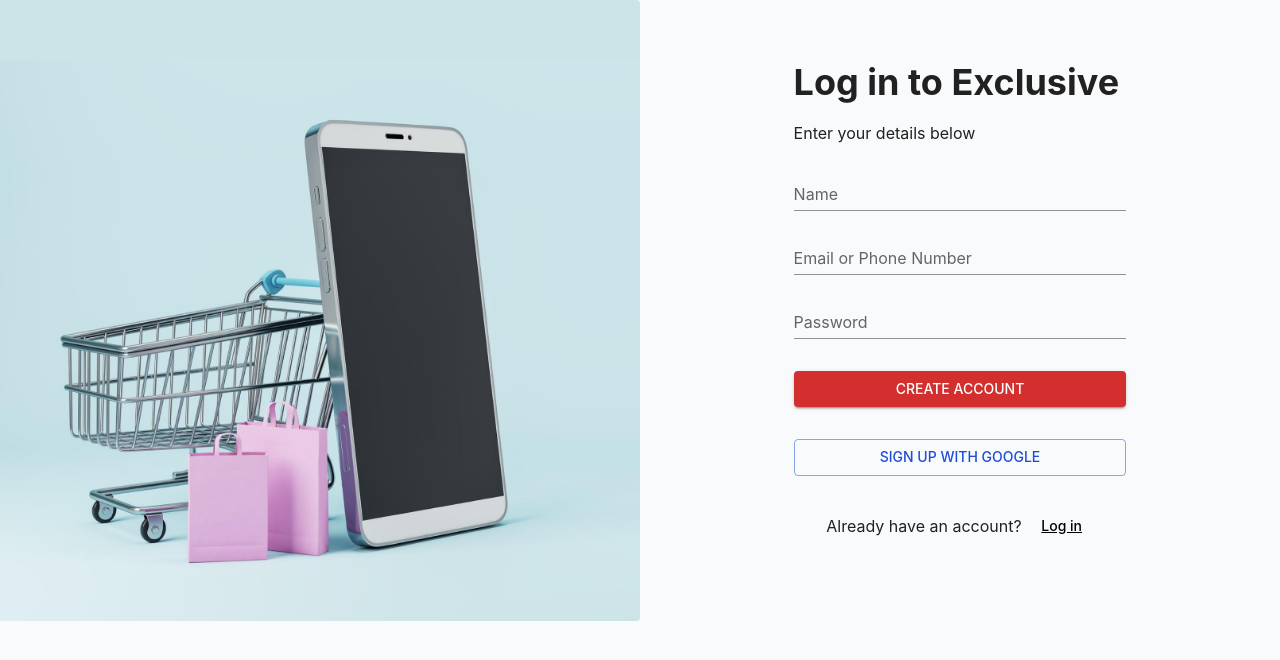
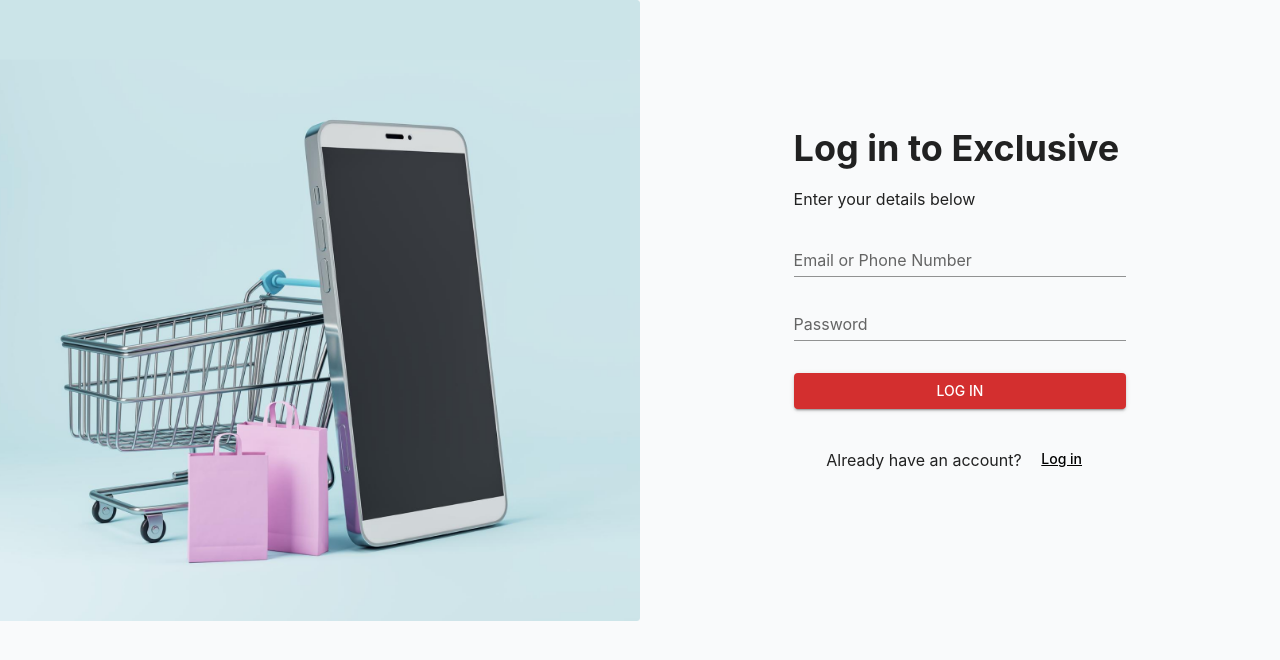
Before and after one commit to muskanmi/marketBase, a Next.js app in the folder frontend/: page /login in a window 1280 px wide. Shown: the top 660 px of the page. Built offline with nearby package versions, Linux system fonts and the light colour scheme.

Commit message:
removed field from login

```diff
--- a/frontend/pages/login.js
+++ b/frontend/pages/login.js
@@ -37,7 +37,6 @@ const LoginPage = () => {
             <Typography variant="body1" align="left" sx={{ width: "100%" }}>
               Enter your details below
             </Typography>
-            <TextField id="name" label="Name" variant="standard" />
             <TextField
               id="email"
               label="Email or Phone Number"
@@ -55,14 +54,7 @@ const LoginPage = () => {
               color="error"
               sx={{ mt: 2, width: "80%" }}
             >
-              Create Account
-            </Button>
-            <Button
-              variant="outlined"
-              color="primary"
-              sx={{ mt: 2, width: "80%" }}
-            >
-              Sign up with Google
+              Log In
             </Button>
             <Box
               display="flex"
@@ -78,7 +70,7 @@ const LoginPage = () => {
                   ml: 1,
                   textTransform: "none",
                   textDecoration: "underline",
-                  color: "#000"
+                  color: "#000",
                 }}
               >
                 Log in
```
